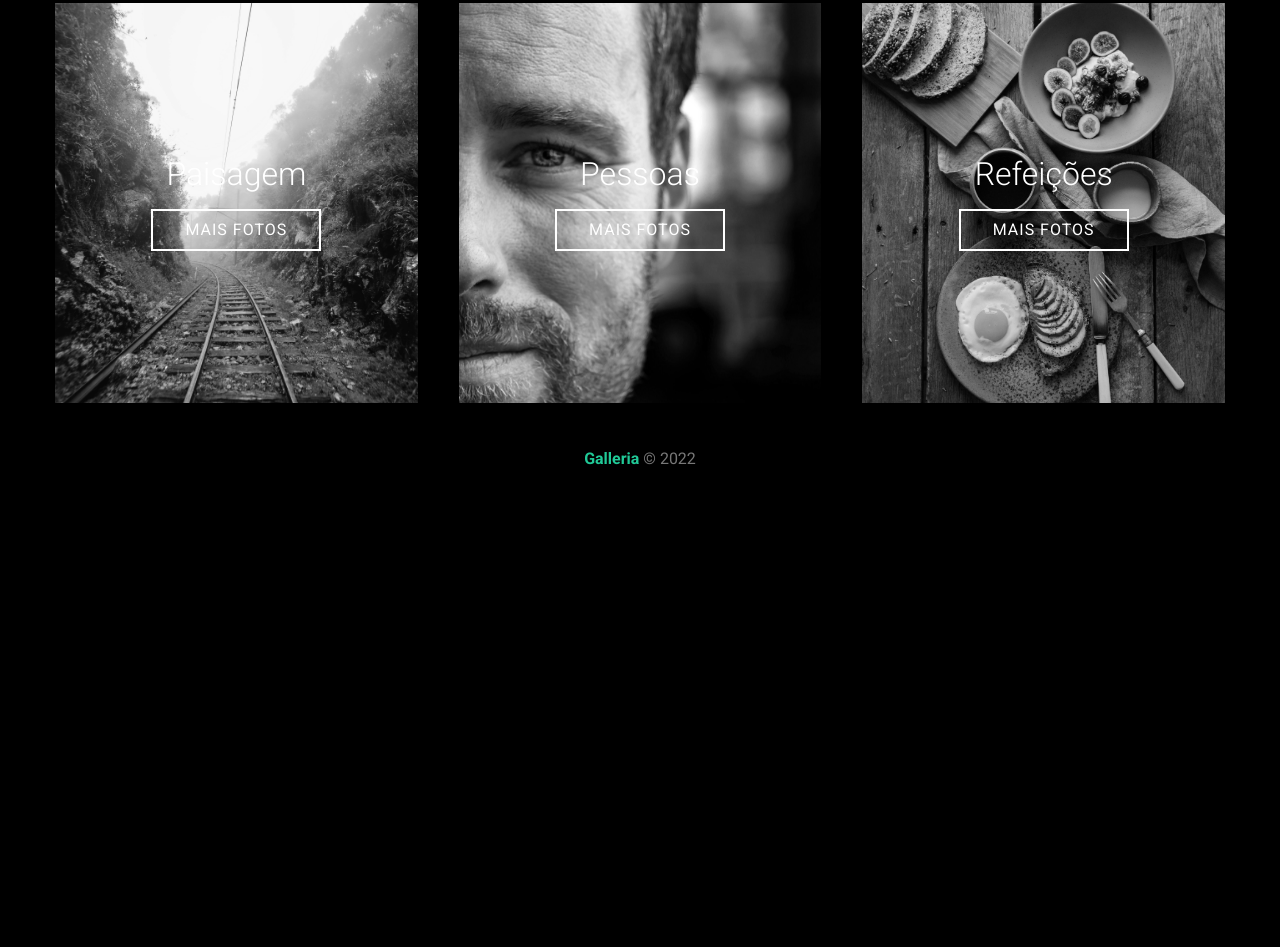
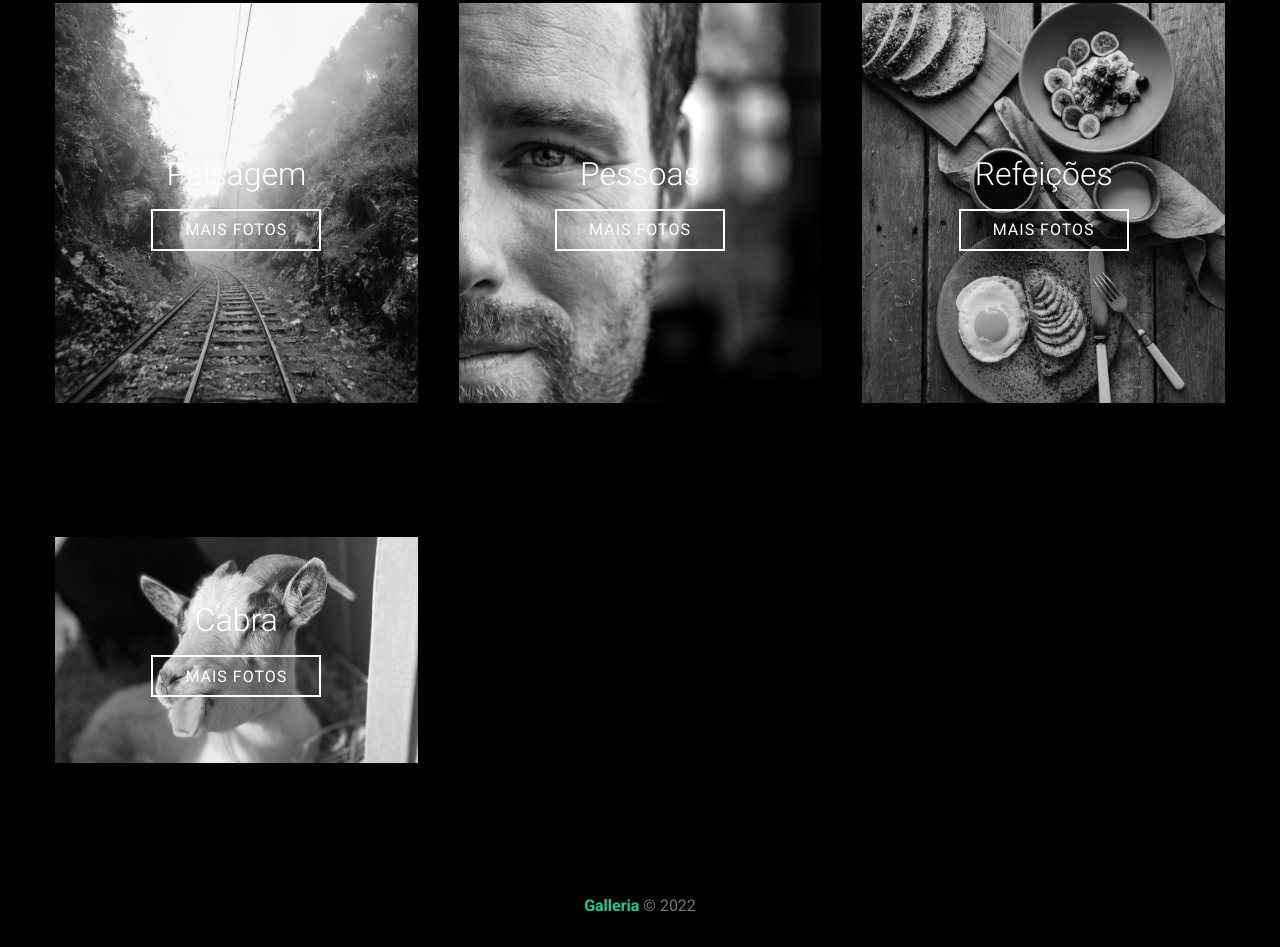
Before and after one commit to Rayrarpa/Galleria-Sass, a plain HTML site: page index.html in a window 1280 px wide. Shown: the part 996-1943 px from the top of the page. Before the commit the page ends 1496 px from the top, so only its background shows below. Drawn offline with Linux system fonts and the light colour scheme.

Commit message:
feature cabra

```diff
--- a/index.html
+++ b/index.html
@@ -103,6 +103,10 @@
                 <h2 class="gallery-card-title">Refeições</h2>
                 <a href="" class="gallery-card-btn">Mais fotos</a>
             </div>
+            <div class="gallery-card" id="card-10">
+                <h2 class="gallery-card-title">Cabra</h2>
+                <a href="" class="gallery-card-btn">Mais fotos</a>
+            </div>
         </div>
     </main>
 
--- a/sass/styles.scss
+++ b/sass/styles.scss
@@ -170,6 +170,10 @@ body {
     #card-9 {
         @include mixins.bg-img('refeicoes.jpg');
     }
+
+    #card-10 {
+        @include mixins.bg-img('cabra.jpg');
+    }
 }
 
 footer {
```
Also changed, not shown: css/styles.css, imgs/cabra.jpg (added), 1 other file.
